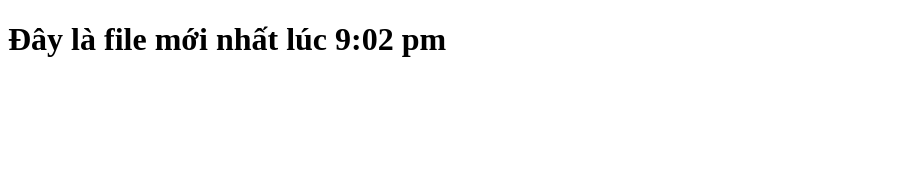
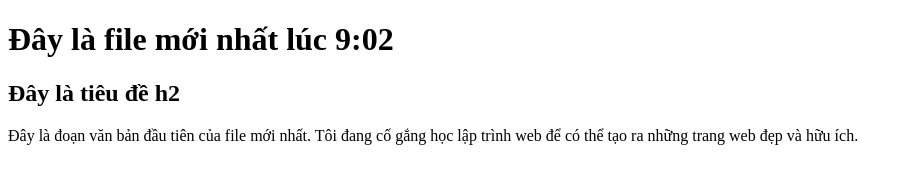
Before and after one commit to dinhduc4829/Du_an_4, a plain HTML site: page new.html in a window 1280 px wide. Shown: the whole page, without its empty margins (0-909 px from the left). Drawn offline with Linux system fonts and the light colour scheme.

Commit message:
Thêm mấy dòng ở file new

```diff
--- a/new.html
+++ b/new.html
@@ -6,6 +6,11 @@
     <title>Document</title>
   </head>
   <body>
-    <h1>Đây là file mới nhất lúc 9:02 pm</h1>
+    <h1>Đây là file mới nhất lúc 9:02</h1>
+    <h2>Đây là tiêu đề h2</h2>
+    <p>
+      Đây là đoạn văn bản đầu tiên của file mới nhất. Tôi đang cố gắng học lập
+      trình web để có thể tạo ra những trang web đẹp và hữu ích.
+    </p>
   </body>
 </html>
```
